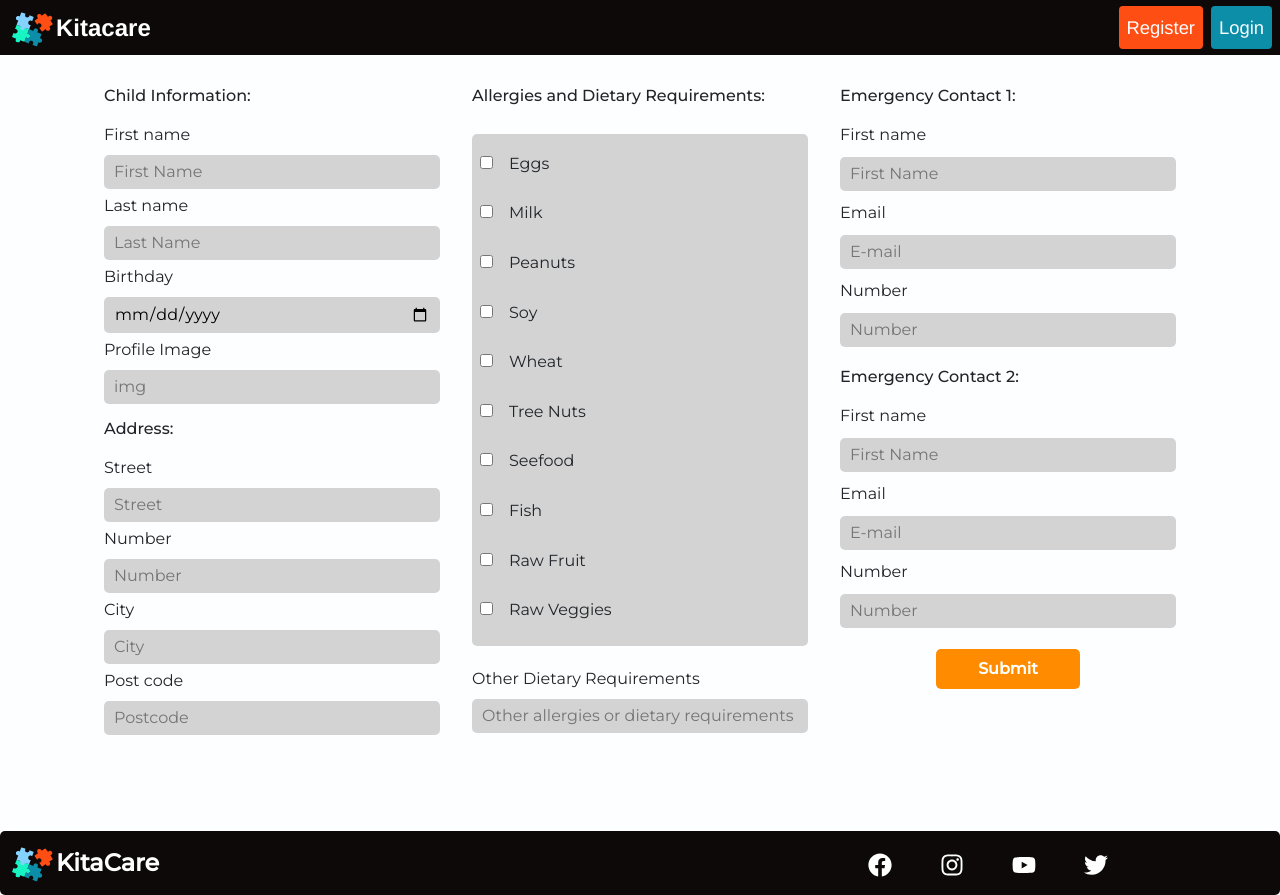
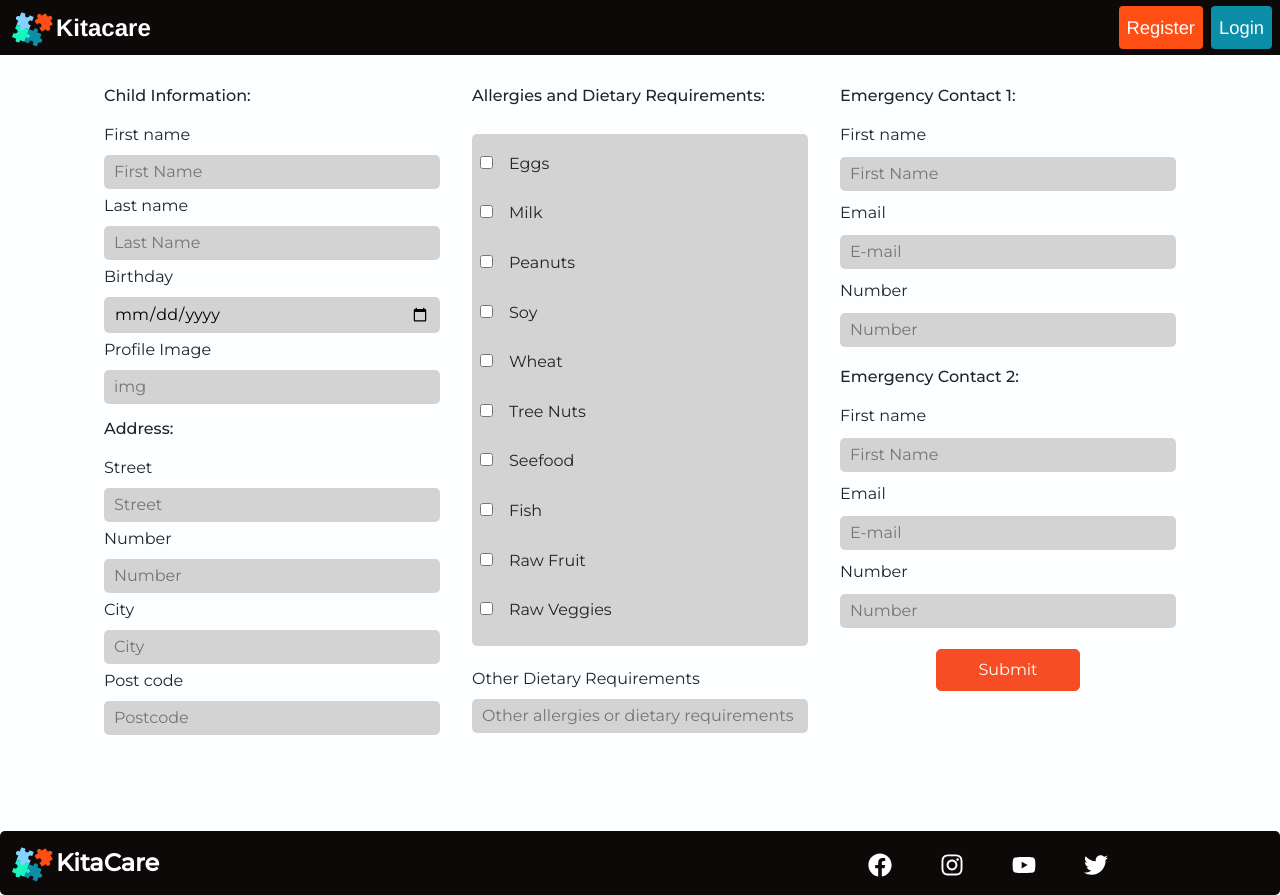
Before and after one commit to ben-gee723/kitacare, a React (Create React App) app in the folder frontend/: page /#/cregister in a window 1280 px wide. Built offline with nearby package versions, Linux system fonts and the light colour scheme.

Commit message:
hover added to styling

```diff
--- a/frontend/src/components/Children/ChildEdit/ChildEdit.module.scss
+++ b/frontend/src/components/Children/ChildEdit/ChildEdit.module.scss
@@ -44,16 +44,11 @@
     margin: 5px auto;
 
     button {
-        // margin: 5px;
         padding: 10px;
         width: 49%;
 
         border-radius: 5px;
-        border: none;
-
         color: white;
-        font-weight: bold;
-
         transition: opacity 1s 1s ease-in-out;
     }
 
@@ -79,7 +74,12 @@
 
     .cancelBtn{
         background-color: rgb(66,63,64);
+        border: 1px solid rgb(66,63,64);
         margin-left: 1%;
+    }
+    .cancelBtn:hover{
+        background-color: white;
+        color:  rgb(66,63,64);
     }
 }
 
--- a/frontend/src/components/RegisterForms/ChildStyle/ChildRegister.module.scss
+++ b/frontend/src/components/RegisterForms/ChildStyle/ChildRegister.module.scss
@@ -75,12 +75,17 @@
     width: 9rem;
     justify-content:center;
 
-    border: none;
+    border: 1px solid rgb(247,77,37);
     border-radius: 5px;
-    background-color: darkorange;
+    background-color: rgb(247,77,37);
     color: white;
-    font-weight: bold;
 }
+.att:hover{
+    background-color: white;
+     color: rgb(247,77,37);
+}
+
+
 
 @media only screen and (max-width: 1024px) {
     .childForm{
```
